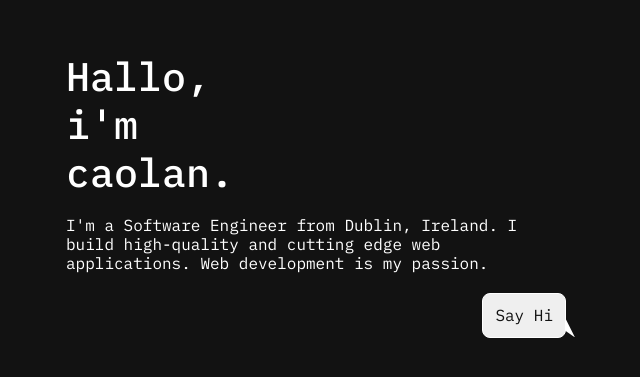
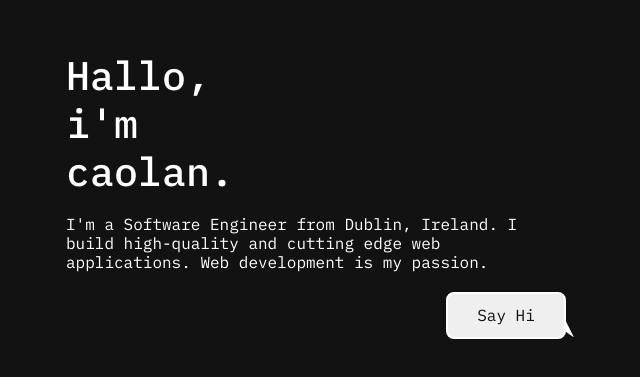
Before and after one commit to caolan93/portfolio, a Next.js app: page / in a window 1280 px wide. Shown: the part 205-582 px from the top of the page, without its empty margins (324-964 px from the left). Built offline with nearby package versions, Linux system fonts and the light colour scheme.

Commit message:
fix button jump

```diff
--- a/app/components/Footer/index.tsx
+++ b/app/components/Footer/index.tsx
@@ -1,6 +1,4 @@
-import { DiscordIcon } from '../Svgs/DiscordIcon';
-import { GithubIcon } from '../Svgs/GithubIcon';
-import { LinkedinIcon } from '../Svgs/LinkedinIcon';
+import { DiscordIcon, GithubIcon, LinkedinIcon } from '@components/Svgs';
 import './styles.css';
 
 type Props = {};
--- a/app/components/Footer/styles.css
+++ b/app/components/Footer/styles.css
@@ -4,6 +4,7 @@ footer {
 	ul {
 		display: flex;
 		justify-content: center;
+		align-items: center;
 		gap: 24px;
 
 		li {
--- a/app/components/Svgs/LinkedinIcon.tsx
+++ b/app/components/Svgs/LinkedinIcon.tsx
@@ -8,21 +8,21 @@ const LinkedinIcon = ({ height = '1.5rem', width = '1.5rem' }: IconProps) => {
 		<svg width={width} height={height} viewBox='0 0 24 24' fill='none'>
 			<path
 				d='M6.5 8C7.32843 8 8 7.32843 8 6.5C8 5.67157 7.32843 5 6.5 5C5.67157 5 5 5.67157 5 6.5C5 7.32843 5.67157 8 6.5 8Z'
-				fill='#0F0F0F'
+				fill='currentColor'
 			/>
 			<path
 				d='M5 10C5 9.44772 5.44772 9 6 9H7C7.55228 9 8 9.44771 8 10V18C8 18.5523 7.55228 19 7 19H6C5.44772 19 5 18.5523 5 18V10Z'
-				fill='#0F0F0F'
+				fill='currentColor'
 			/>
 			<path
 				d='M11 19H12C12.5523 19 13 18.5523 13 18V13.5C13 12 16 11 16 13V18.0004C16 18.5527 16.4477 19 17 19H18C18.5523 19 19 18.5523 19 18V12C19 10 17.5 9 15.5 9C13.5 9 13 10.5 13 10.5V10C13 9.44771 12.5523 9 12 9H11C10.4477 9 10 9.44772 10 10V18C10 18.5523 10.4477 19 11 19Z'
-				fill='#0F0F0F'
+				fill='currentColor'
 			/>
 			<path
 				fillRule='evenodd'
 				clipRule='evenodd'
 				d='M20 1C21.6569 1 23 2.34315 23 4V20C23 21.6569 21.6569 23 20 23H4C2.34315 23 1 21.6569 1 20V4C1 2.34315 2.34315 1 4 1H20ZM20 3C20.5523 3 21 3.44772 21 4V20C21 20.5523 20.5523 21 20 21H4C3.44772 21 3 20.5523 3 20V4C3 3.44772 3.44772 3 4 3H20Z'
-				fill='#0F0F0F'
+				fill='currentColor'
 			/>
 		</svg>
 	);
--- a/app/sections/Hero/styles.css
+++ b/app/sections/Hero/styles.css
@@ -44,11 +44,10 @@
 	}
 
 	.dialog-button {
-		max-width: fit-content;
-		width: 100%;
+		width: 120px;
 		outline: none;
 		color: var(--secondary, #121212);
-		border: 1px solid var(--primary, #fff);
+		border: 2px solid var(--primary, #fff);
 		padding: var(--s-spacer, 8px);
 		border-radius: var(--s-radius, 6px);
 		cursor: pointer;
```
